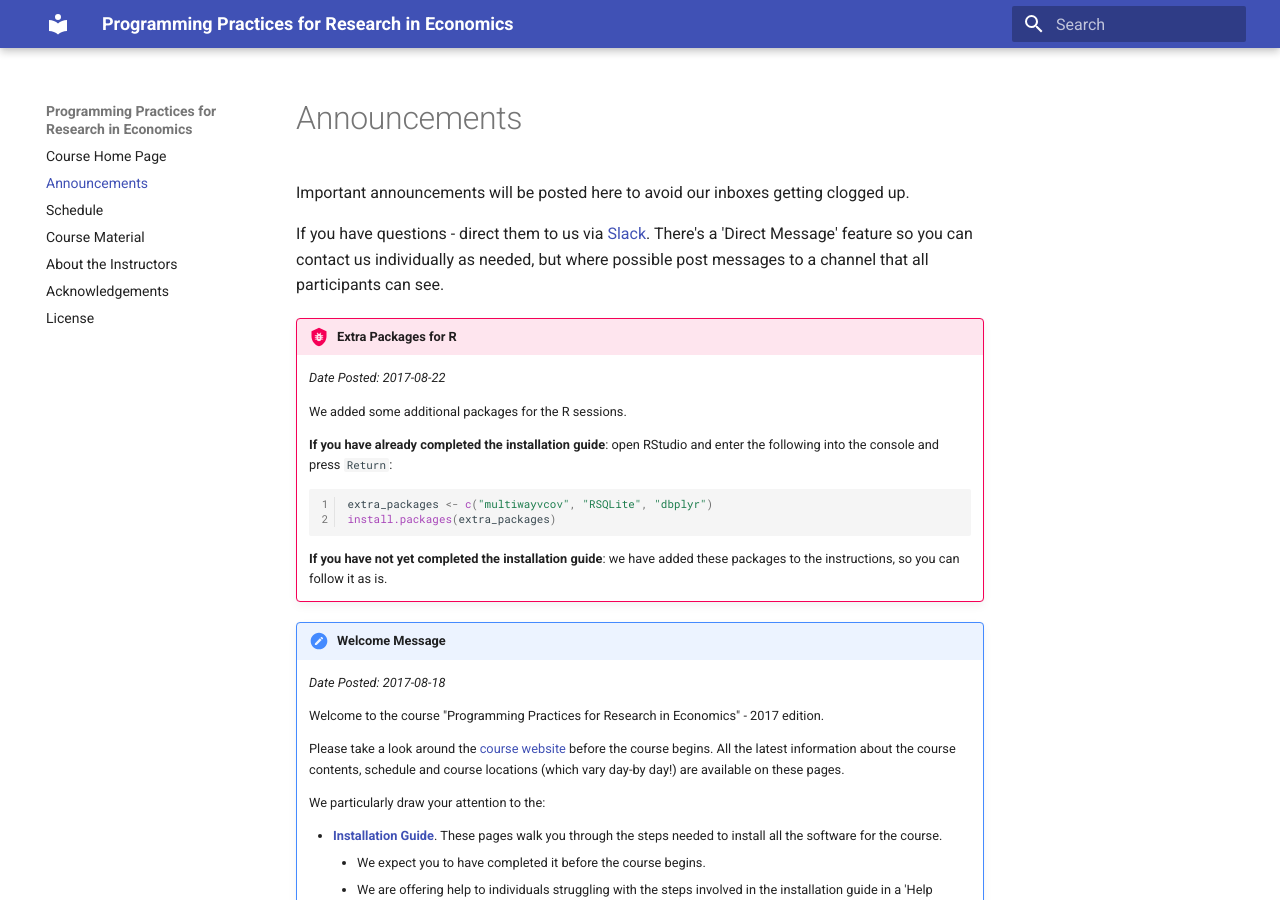
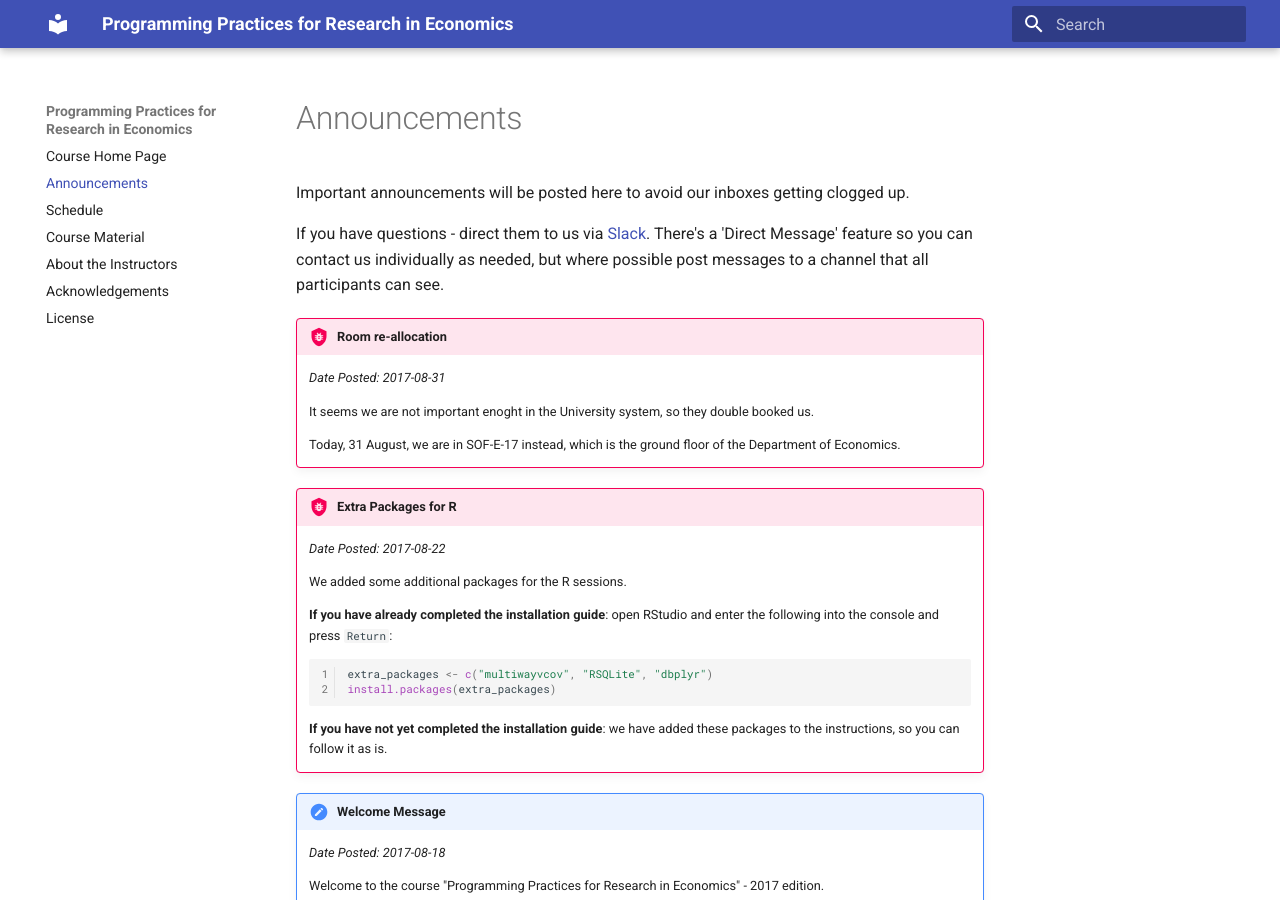
Before and after one commit to tisem-digital-marketing/2021-smwa, an MkDocs documentation site: the page built from docs/announcements.md, in a window 1280 px wide and 900 px high. Built offline with MkDocs 1.6.1 and Material for MkDocs 9.7.7, drawn with Linux system fonts in a browser that asks for light colours; old or Windows-style settings are respelled for this version of MkDocs.

Commit message:
new announcment for room change

```diff
--- a/docs/announcements.md
+++ b/docs/announcements.md
@@ -3,6 +3,13 @@
 Important announcements will be posted here to avoid our inboxes getting clogged up.
 
 If you have questions - direct them to us via [Slack](https://pp4rs.slack.com). There's a 'Direct Message' feature so you can contact us individually as needed, but where possible post messages to a channel that all participants can see.
+
+!!! bug "Room re-allocation"
+    *Date Posted: 2017-08-31*
+
+    It seems we are not important enoght in the University system, so they double booked us.
+
+    Today, 31 August, we are in SOF-E-17 instead, which is the ground floor of the Department of Economics.
 
 !!! bug "Extra Packages for R"
     *Date Posted: 2017-08-22*
```
